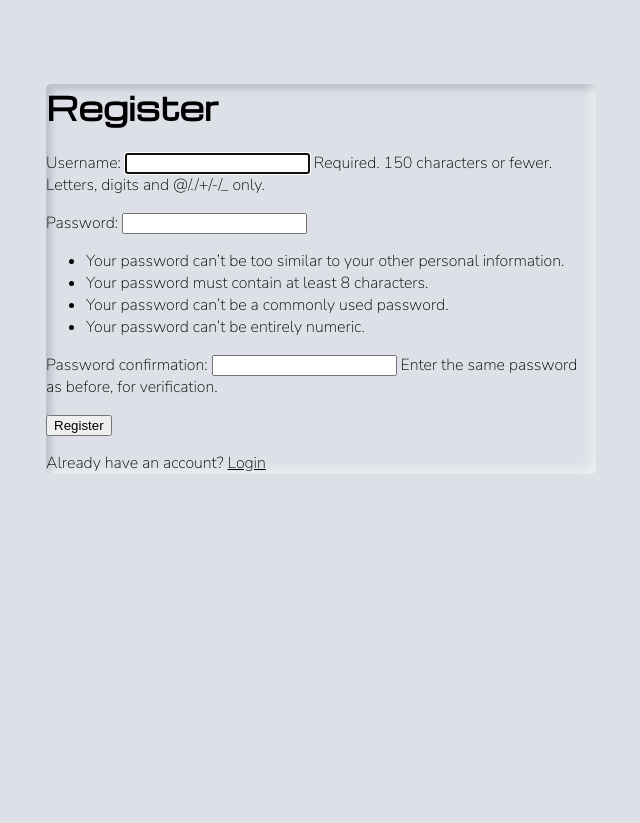
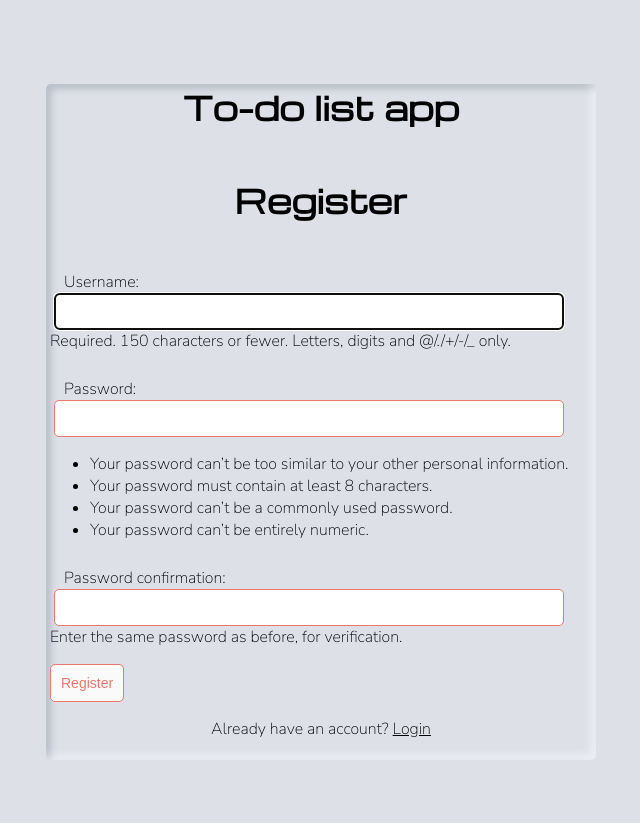
Before and after one commit to Jeff-Owuor/To-do-List, a Django app: page /register/ in a window 1280 px wide. Shown: the whole page, without its empty margins (319-959 px from the left). Before the commit the page ends 473 px from the top, so only its background shows below. Run offline with Django 4.2, Linux system fonts and the light colour scheme; some web fonts are replaced.

Commit message:
Style the page
Center the container in the page
Change font
Change background
Change form layout

```diff
--- a/base/templates/base/login.html
+++ b/base/templates/base/login.html
@@ -1,14 +1,14 @@
 {% extends 'base/main.html' %}
 
 {% block content %}
-
+<div class="Login">
 <h1>Login</h1>
 
 <form method="POST">
     {% csrf_token %}
     {{form.as_p}}
-    <input type="submit" value="Login">
+    <input type="submit" value="Login" class="button">
 </form>
 <p>Don't have an account? <a href="{% url 'register' %}">Register</a></p>
-
+</div>
 {% endblock %}
--- a/base/templates/base/main.html
+++ b/base/templates/base/main.html
@@ -4,8 +4,10 @@
     <meta charset="UTF-8">
     <meta http-equiv="X-UA-Compatible" content="IE=edge">
     <meta name="viewport" content="width=device-width, initial-scale=1.0">
+    <link rel="stylesheet" href="https://fonts.googleapis.com/css2?family=Material+Symbols+Outlined:opsz,wght,FILL,GRAD@48,400,0,0" />
     <link href="https://fonts.googleapis.com/css2?family=Bebas+Neue&family=Lora&family=Nunito+Sans:wght@200&family=Oswald:wght@600&family=Roboto+Mono:wght@500&display=swap" rel="stylesheet">
     <link href="https://fonts.googleapis.com/css2?family=Bebas+Neue&family=DynaPuff:wght@700&family=Lora&family=Michroma&family=Nunito+Sans:wght@200&family=Oswald:wght@600&family=Roboto+Mono:wght@500&display=swap" rel="stylesheet">
+    <link rel="stylesheet" href="https://fonts.googleapis.com/css2?family=Material+Symbols+Outlined:opsz,wght,FILL,GRAD@48,400,0,0" />
     {% block title %}
     {% endblock %}
     <title>To-do list</title>
@@ -34,10 +36,107 @@
             border-radius: 5px;
             box-shadow: inset -5px -5px 9px #ffffff73, inset 5px 5px 7px rgba(94,104,121,.288);
         }
+        .Login{
+            display:flex;
+            flex-direction: column;
+            justify-content: center;
+            align-items: center;
+        }
+        .register{
+            display:flex;
+            flex-direction: column;
+            justify-content: center;
+            align-items: center;
+            padding:4px;
+        }
+        .headerBar{
+            display: flex;
+            justify-content: space-between;
+            color:white;
+            padding:10px;
+            border-radius: 5px 5px 0 0;
+            background: linear-gradient(90deg,#EEA390 0%,#EB796F 43%,#EB796F 100%);
+        }
+        .headerBar a{
+            text-decoration: none;
+            color: rgb(241,244,238);
+        }
+        .taskWrapper{
+            display: flex;
+            align-items: center;
+            justify-content: space-between;
+            padding: 20px;
+        }
+        .taskTitle{
+            display:flex;
+        }
+        .taskTitle a{
+            text-decoration: none;
+            color: #4b5156;
+            margin-left: 10px;
+        }
+        .taskCompleteIcon{
+            height: 20px;
+            width: 20px;
+            background-color: rgb(105,192,105);
+            border-radius: 50%;
+        }
+        .taskIncompleteIcon{
+            height: 20px;
+            width: 20px;
+            background-color: rgb(139, 139, 139);
+            border-radius: 50%;
+        }
+        .deleteLink{
+            text-decoration: none;
+            color: red;
+            font-weight: 900;
+            font-size: 25px;
+            line-height: 0;
+        }
+        #search-add-wrapper{
+            display: flex;
+            justify-content: space-between;
+            align-items: center;
+            padding: 10px;
+
+        }
+        #add-link{
+            color:rgb(105,192,105);
+            text-decoration: none;
+            font-size: 42px;
+        }
+        input[type='text'],
+        input[type='password'],
+        textarea{
+            border: 1px solid #EB796F;
+            border-radius: 5px;
+            padding: 10px;
+            width: 90%;
+            margin:0 4px;
+        }
+        label{
+            padding-top: 10px !important;
+            padding-left: 10px;
+            display: block;
+            margin: 0 4px;
+        }
+        .button{
+            border: 1px solid #EB796F;
+            background-color: #FAFAFA;
+            color:#EB796F;
+            padding: 10px;
+            font-size: 14px;
+            border-radius: 5px;
+            cursor: pointer;
+            text-decoration: none;
+        }
+
     </style>
 </head>
 <body>
     <div class="container">
+        <h1 style="text-align:center">To-do list app</h1>
         {% block content %}
         {% endblock %}
     </div>
--- a/base/templates/base/register.html
+++ b/base/templates/base/register.html
@@ -1,14 +1,14 @@
 {% extends 'base/main.html' %}
 
 {% block content %}
-
+<div class="register">
 <h1>Register</h1>
 
 <form method="POST">
     {% csrf_token %}
     {{form.as_p}}
-    <input type="submit" value="Register">
+    <input type="submit" value="Register" class="button">
 </form>
 <p>Already have an account? <a href="{% url 'login' %}">Login</a></p>
-
+</div>
 {% endblock %}
```
Also changed, not shown: base/templates/base/task_form.html (+5 -3 lines), base/templates/base/task_list.html (+35 -22 lines).
